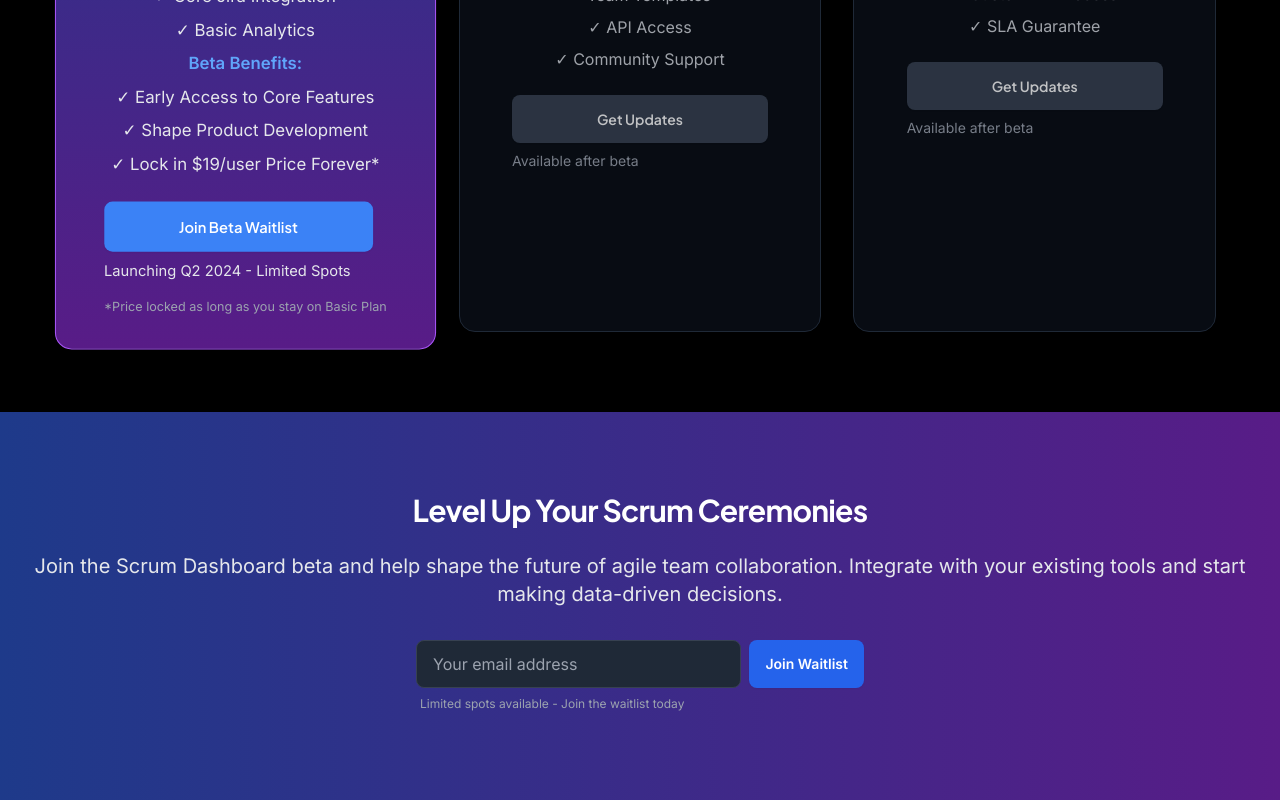
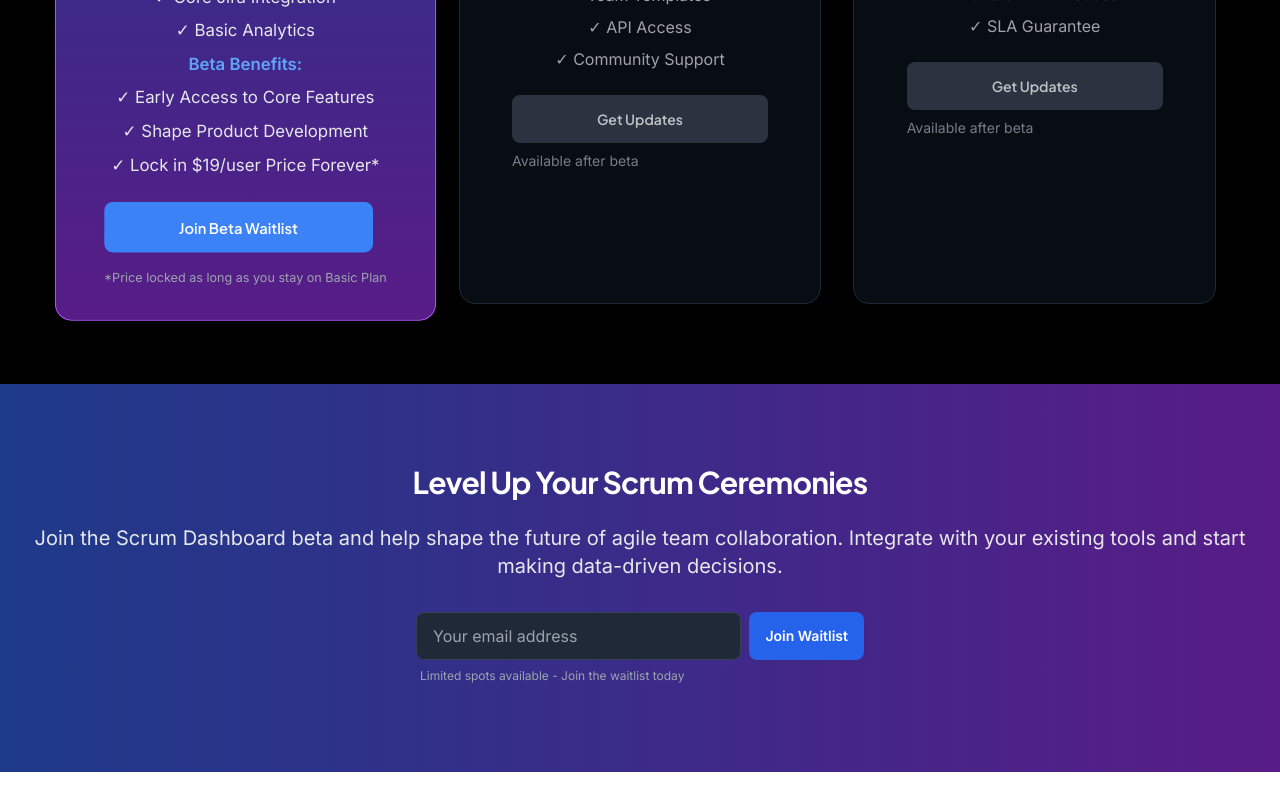
Before and after one commit to goldbeedev/scrum-dashboard, a Next.js app: page / in a window 1280 px wide. Shown: the part 2129-2929 px from the top of the page. After the commit the page ends 2901 px from the top, so only its background shows below. Built offline with nearby package versions, Linux system fonts and the light colour scheme.

Commit message:
remove launch expectation

```diff
--- a/src/app/components/PricingCards.tsx
+++ b/src/app/components/PricingCards.tsx
@@ -41,7 +41,6 @@ export default function PricingCards() {
             >
               Join Beta Waitlist
             </button>
-            <span className="text-sm text-gray-200">Launching Q2 2024 - Limited Spots</span>
             <span className="text-xs text-gray-400 mt-2">*Price locked as long as you stay on Basic Plan</span>
           </div>
         </div>
```
